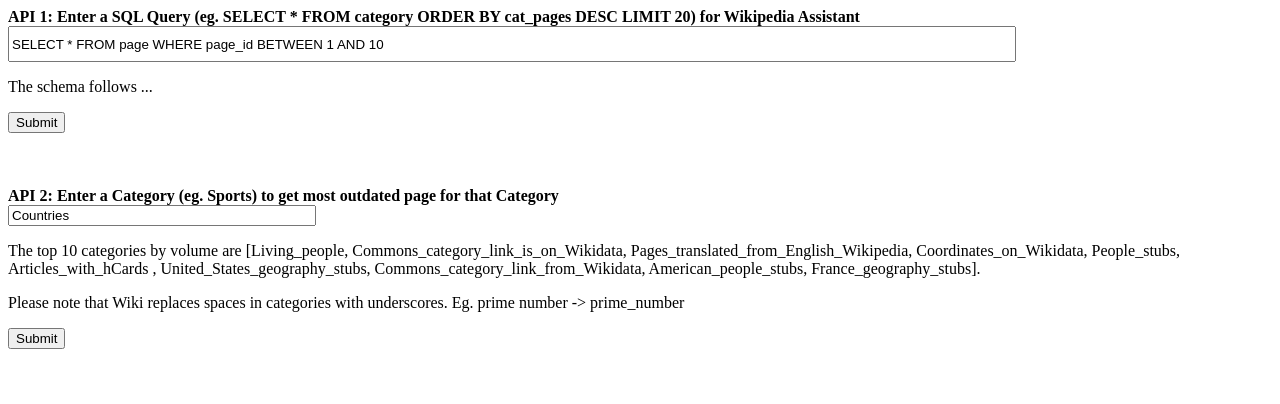
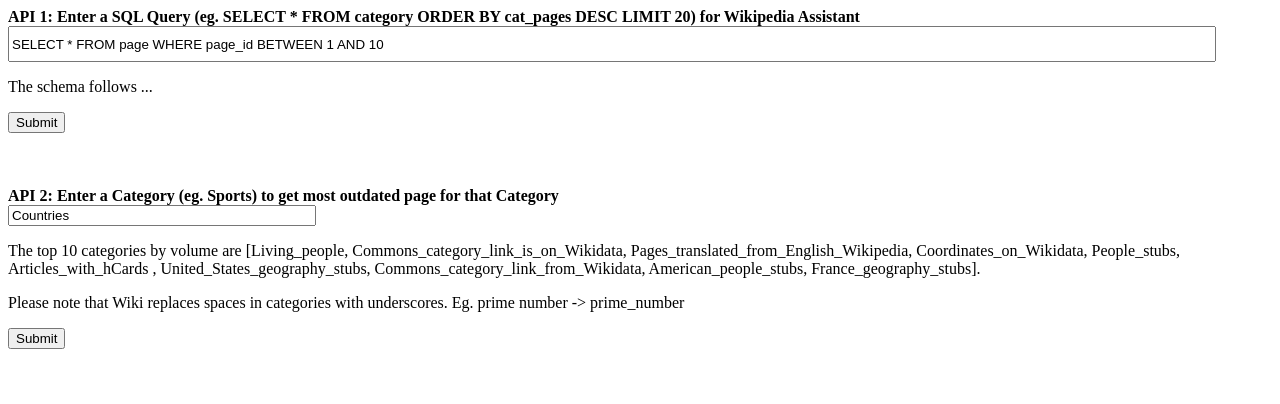
Before and after one commit to varun-prakasam/wikipedia_assistant, a Flask app: page / in a window 1280 px wide. Shown: the top 404 px of the page. Run offline with Flask 2, Linux system fonts and the light colour scheme.

Commit message:
increase length of sql text box

```diff
--- a/web_service/templates/index.html
+++ b/web_service/templates/index.html
@@ -7,7 +7,7 @@
 <body>
 <form action="/api_1_result" method="post">
   <label for="sql_query"><b>API 1: Enter a SQL Query (eg. SELECT * FROM category ORDER BY cat_pages DESC LIMIT 20) for Wikipedia Assistant</b></label><br>
-  <input type="text" style="height:30px; width:1000px; word-break:break-all;" id="sql_query" name="sql_query" value="SELECT * FROM page WHERE page_id BETWEEN 1 AND 10"><br>
+  <input type="text" style="height:30px; width:1200px; word-break:break-all;" id="sql_query" name="sql_query" value="SELECT * FROM page WHERE page_id BETWEEN 1 AND 10"><br>
     <p>The schema follows ...</p>
   <input type="submit" value="Submit">
 </form>
```
